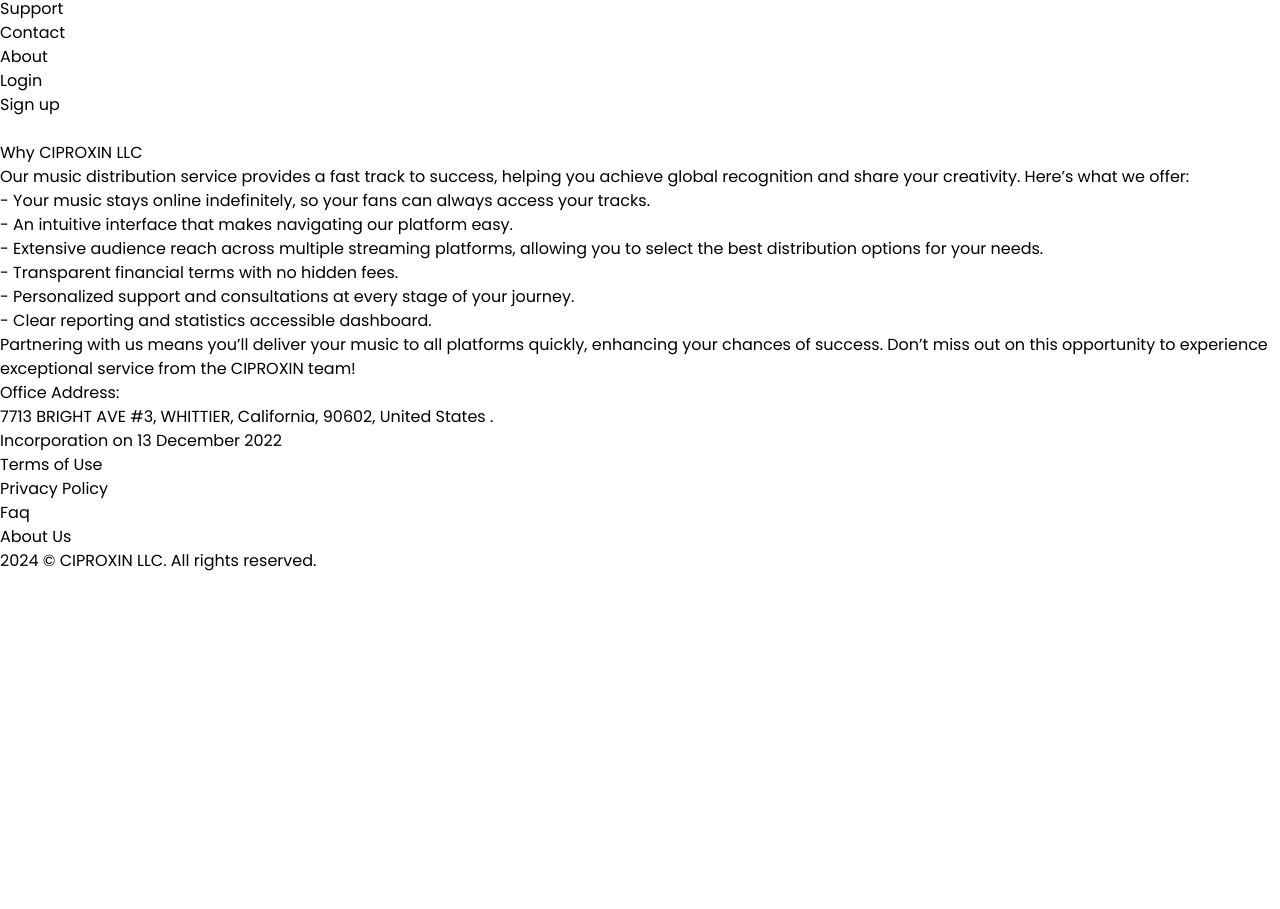
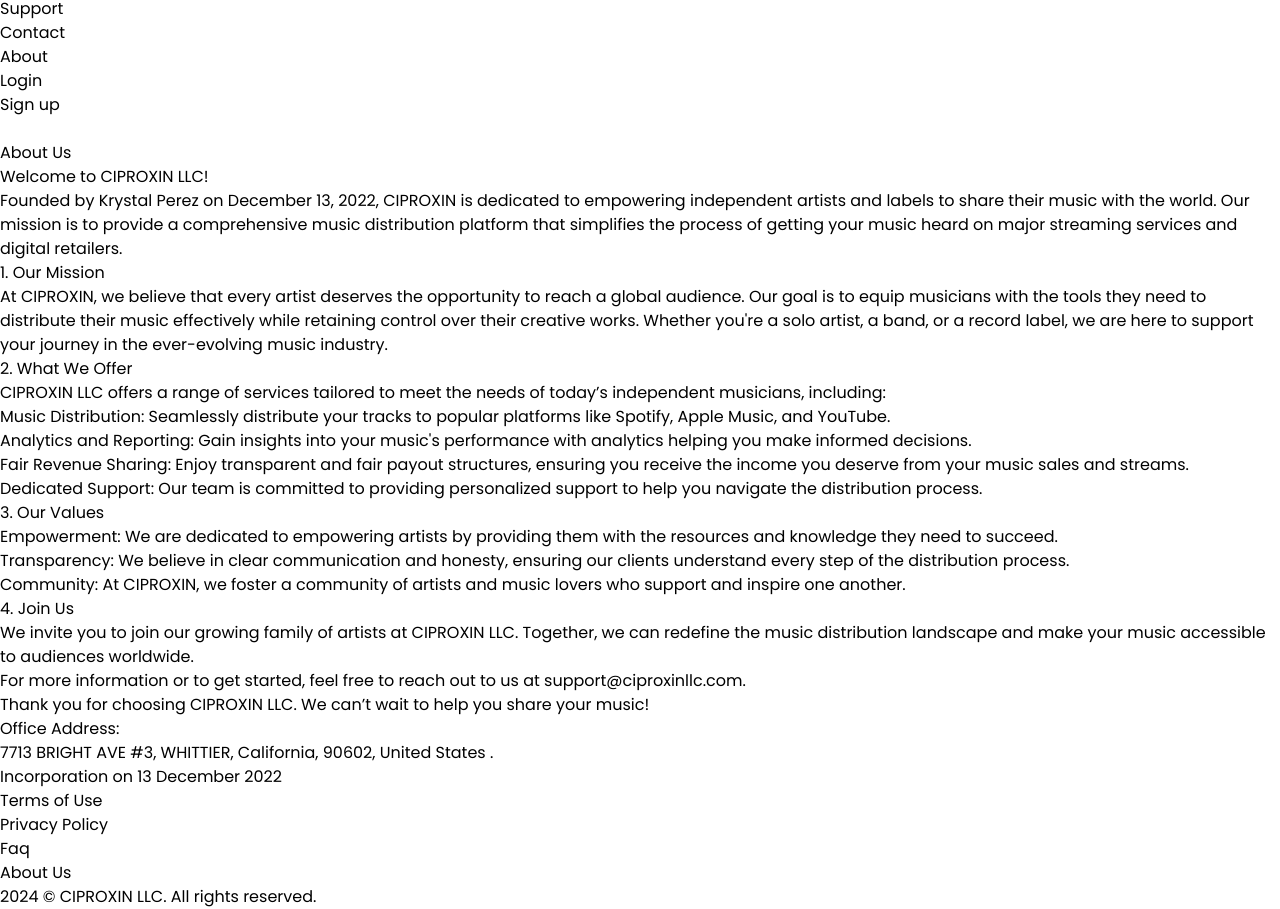
Before and after one commit to muhaiminultasin/CIPROXIN-LLC, a React (Vite) app: page /about in a window 1280 px wide. Shown: the part 1072-1981 px from the top of the page. Before the commit the page ends 1645 px from the top, so only its background shows below. Built offline with nearby package versions, Linux system fonts and the light colour scheme.

Commit message:
almst done

```diff
--- /dev/null
+++ b/src/Components/About/About.jsx
@@ -0,0 +1,109 @@
+import React from "react";
+import Title from "../common/title";
+import Footer from "../common/Footer";
+
+function PrivecyPolicy() {
+  const policy = [
+    {
+      policyTitle: "1. Our Mission",
+      conditions: [
+        {
+          condition: "At CIPROXIN, we believe that every artist deserves the opportunity to reach a global audience. Our goal is to equip musicians with the tools they need to distribute their music effectively while retaining control over their creative works. Whether you're a solo artist, a band, or a record label, we are here to support your journey in the ever-evolving music industry.",
+        }
+      ],
+    },
+
+    {
+      policyTitle: "2. What We Offer",
+      conditions: [
+        {
+          condition: "CIPROXIN LLC offers a range of services tailored to meet the needs of today’s independent musicians, including:",
+        },
+        {
+          condition:
+            "Music Distribution: Seamlessly distribute your tracks to popular platforms like Spotify, Apple Music, and YouTube.",
+        },
+        {
+            condition:`Analytics and Reporting: Gain insights into your music's performance with analytics helping you make informed decisions.`,
+        },
+        {
+          condition: `Fair Revenue Sharing: Enjoy transparent and fair payout structures, ensuring you receive the income you deserve from your music sales and streams.`,
+        },
+        {
+          condition: `Dedicated Support: Our team is committed to providing personalized support to help you navigate the distribution process.`,
+        },
+      ],
+    },
+
+    {
+      policyTitle: "3. Our Values",
+      conditions: [
+        {
+          condition:
+            "Empowerment: We are dedicated to empowering artists by providing them with the resources and knowledge they need to succeed.",
+        },
+        {
+          condition: "Transparency: We believe in clear communication and honesty, ensuring our clients understand every step of the distribution process.",
+        },
+        {
+          condition: "Community: At CIPROXIN, we foster a community of artists and music lovers who support and inspire one another.",
+        }
+      ],
+    },
+
+    {
+      policyTitle: "4. Join Us",
+      conditions: [
+        {
+          condition: "We invite you to join our growing family of artists at CIPROXIN LLC. Together, we can redefine the music distribution landscape and make your music accessible to audiences worldwide.",
+        }
+      ],
+    },
+  ];
+
+  return (
+    <section>
+      <div className=" text-start px-[20px] md:px-[70px] lg:px-[140px] py-10">
+      <Title
+        titleClass={" text-[25px] md:text-[35px] lg:text-[40px] text-start"}
+        title={"About Us"}
+        subtitleClass={"mt-0 text-start"}
+        subtitle={"Welcome to CIPROXIN LLC!"}
+      />
+      <p className="font-[400] text-[16px] text-[#7E8999]  text-start  mt-3">
+      Founded by Krystal Perez on December 13, 2022, CIPROXIN is dedicated to empowering independent artists and labels to share their music with the world. Our mission is to provide a comprehensive music distribution platform that simplifies the process of getting your music heard on major streaming services and digital retailers.
+      </p>
+
+      <div className="py-10">
+        {policy.map(({ policyTitle, conditions }, i) => {
+          return (
+            <ul key={i} className="mt-5 mb-10">
+              <h1 className="my-2 font-[600] text-base md:text-[18px] lg:text-[20px]">
+                {policyTitle}
+              </h1>
+
+              {conditions.map(({ condition },i) => {
+                return (
+                  <li key={i} className="text-[15px] font-[500] text-[#7E8999]">
+                    {condition}
+                  </li>
+                );
+              })}
+            </ul>
+          );
+        })}
+      </div>
+      <div className='space-y-2 text-[#111C2EA3]'>
+          {/* <p>CIPROXIN LLC</p> */}
+          <p>For more information or to get started, feel free to reach out to us at support@ciproxinllc.com.</p>
+          <p>Thank you for choosing CIPROXIN LLC. We can’t wait to help you share your music!</p>
+    </div>
+    </div>
+
+
+    <Footer/>
+    </section>
+  );
+}
+
+export default PrivecyPolicy;
--- a/src/Components/Contact/ApDashboard/Dashboard.jsx
+++ b/src/Components/Contact/ApDashboard/Dashboard.jsx
@@ -24,8 +24,8 @@
         },
     ]
   return (
-    <div className='py-[50px] px-[20px] md:px-[70px] lg:px-[140px]'>
-      <div>
+    <div >
+      <div className='py-[50px] px-[20px] md:px-[70px] lg:px-[140px]'>
       <Title titleClass={"text-[25px] md:text-[35px] lg:text-[40px] md:text-center"} title={"Dashboard Application"} />
 
         <div className='grid grid-cols-1 sm:grid-cols-2 md:flex flex-wrap'>
--- a/src/Components/Contact/Contact.jsx
+++ b/src/Components/Contact/Contact.jsx
@@ -2,6 +2,7 @@
 import ReportBtn from "../common/ReportBtn"
 import Title from '../common/title'
 import { NavLink, useNavigate } from 'react-router-dom'
+import Footer from '../common/Footer'
 
 function Contact() {
 
@@ -25,7 +26,8 @@
 
 
   return (
-    <div className='w-full py-[50px]'>
+    <div>
+        <div className='w-full py-[50px] px-[20px] md:px-[70px] lg:px-[140px]'>
         <Title title={"Contact Us"} titleClass={"md:text-center text-[25px] md:text-[35px] lg:text-[40px]"}/>
             <div className='w-full'>
                 <div className='w-fit mx-auto'>
@@ -35,6 +37,8 @@
                 </div>
             </div>
         </div>
+        <Footer className={"absolute bottom-0"}/>
+    </div>
   )
 }
 
--- a/src/Components/Home/Home.jsx
+++ b/src/Components/Home/Home.jsx
@@ -5,6 +5,7 @@
 import SingUpBlock from "./HomeCompomemts/SingUpBlock"
 import Footer from "../common/Footer"
 import CTAadaptiveComp from "./HomeCompomemts/CTAadaptiveComp";
+import WhyCiprox from "./HomeCompomemts/WhyCiprox";
 
 function Page() {
   return (
@@ -13,6 +14,7 @@
       <LandingUsp/>
       <CTAadaptiveComp/>
       <MemberShip/>
+      <WhyCiprox/>
       <SingUpBlock/>
       <Footer/>
     </>
--- a/src/Components/Home/HomeCompomemts/Membership.jsx
+++ b/src/Components/Home/HomeCompomemts/Membership.jsx
@@ -20,7 +20,7 @@
     ]
 
   return (
-    <section className=' bg-[#E3E9ED] px-[20px] md:px-[70px] lg:px-[170px] py-[100px] frid-cols-1 md:grid grid-cols-2 items-center gap-10 md:gap-5'>
+    <section className='  px-[20px] md:px-[70px] lg:px-[170px] py-[100px] frid-cols-1 md:grid grid-cols-2 items-center gap-10 md:gap-5'>
       <div>
         <Title title={"Comes with your Membership"} titleClass={"text-[25px] md:text-[35px] lg:text-[40px] font-[500]"}/>
 
--- a/src/Components/Home/HomeCompomemts/why.jsx
+++ b/src/Components/Home/HomeCompomemts/WhyCiprox.jsx
@@ -3,7 +3,7 @@
 import Title from "../../common/title";
 import Footer from "../../common/Footer";
 
-function About() {
+function WhyCiprox() {
   const Points = [
     {
       point:
@@ -59,12 +59,8 @@
           opportunity to experience exceptional service from the CIPROXIN team!
         </p>
       </div>
-
-      <div></div>
-
-      <Footer />
     </section>
   );
 }
 
-export default About;
+export default WhyCiprox;
--- a/src/Components/TermsCondition/TermsCondition.jsx
+++ b/src/Components/TermsCondition/TermsCondition.jsx
@@ -195,12 +195,12 @@
     <section>
       <div className="px-[20px] md:px-[70px] lg:px-[140px] py-10">
       <Title
-        titleClass={" text-[25px] md:text-[35px] lg:text-[40px]"}
+        titleClass={" text-[25px] md:text-[35px] lg:text-[40px] text-start"}
         title={"Terms and Conditions"}
-        subtitleClass={"mt-0"}
+        subtitleClass={"mt-0 text-start"}
         subtitle={"Effective Date: July 2024"}
       />
-      <p className="font-[400] text-[16px] text-[#7E8999]  text-center md:text-start mt-3">
+      <p className="font-[400] text-[16px] text-[#7E8999]  text-start  mt-3">
         Welcome to CIPROXIN LLC. By creating an account with us, you agree to
         these Terms and Conditions (“Terms”) and our associated Privacy Policy
         in its entirety.
--- a/src/Components/common/Footer.jsx
+++ b/src/Components/common/Footer.jsx
@@ -1,7 +1,8 @@
 import React from 'react'
 import { useNavigate } from 'react-router-dom';
+import cn from '../../assets/lib/utility/cn';
 
-function Footer() {
+function Footer({className}) {
 
 
 const navigate = useNavigate()
@@ -27,7 +28,7 @@
 }
 
   return (
-    <footer className='py-5 px-[20px]  md:px-[70px] lg:px-[140px]'>
+    <footer className={cn(`py-5 px-[20px]  md:px-[70px] lg:px-[140px]`, className)}>
 
       <div className='grid grid-cols-2 md:gap-5 mt-5 text-[14px] text-[#111C2EA3]'>
         <div className='space-y-2'>
--- a/src/Components/common/MobileMenu.jsx
+++ b/src/Components/common/MobileMenu.jsx
@@ -1,30 +1,31 @@
 import React from "react";
 import cn from "../../assets/lib/utility/cn";
 import Button from "./Button";
+import { NavLink } from "react-router-dom";
 
 function MobileMenu({toggleMenu}) {
   const NavItems = [
     {
       Name: "Support",
-      link: "/Products",
+      link:""
     },
     {
       Name: "Contact",
-      link: "/Products",
+      link:"/contact"
     },
     {
       Name: "About",
-      link: "/Products",
+      link:"/about"
     },
     {
       Name: "Login",
-      link: "/Products",
-    },
-  ];
+      link:""
+    }
+  ]
 
   return (
     <div>
-      <nav className="absolute top-0 left-0 px-[20px] py-[50px] w-[100%] h-[95vh] bg-black text-white">
+      <nav className="absolute top-0 left-0 px-[20px] py-[50px] w-[100%] h-[100vh] bg-black text-white">
         <div className="flex justify-between">
           <p className="flex items-center"><img src="./PBImage/logo-ciproxin.png" alt="" className='w-[40px]'/>CIPROXIN LLC</p>
           <button onClick={toggleMenu} className="p-2 w-fit text-[30px] text-white rounded-full flex items-center justify-center">
@@ -34,10 +35,10 @@
 
         <div id="items" className="mt-10">
           <ul className={cn(`space-y-5 my-5`)}>
-            {NavItems.map(({ Name }, i) => {
+            {NavItems.map(({ Name,link }, i) => {
               return (
                 <li key={i} className="font-[600] text-[20px] cursor-pointer">
-                  {Name}
+                  <NavLink to={link}>{Name}</NavLink>
                 </li>
               );
             })}
--- a/src/Components/common/Navbar.jsx
+++ b/src/Components/common/Navbar.jsx
@@ -19,7 +19,7 @@
   const NavItems = [
     {
       Name: "Support",
-      link:"/Products"
+      link:""
     },
     {
       Name: "Contact",
@@ -27,11 +27,11 @@
     },
     {
       Name: "About",
-      link:"/Products"
+      link:"/about"
     },
     {
       Name: "Login",
-      link:"/Products"
+      link:""
     }
   ]
 
```
Also changed, not shown: src/App.jsx (+8 -4 lines). Lines whose indentation alone changed are shown as unchanged.
